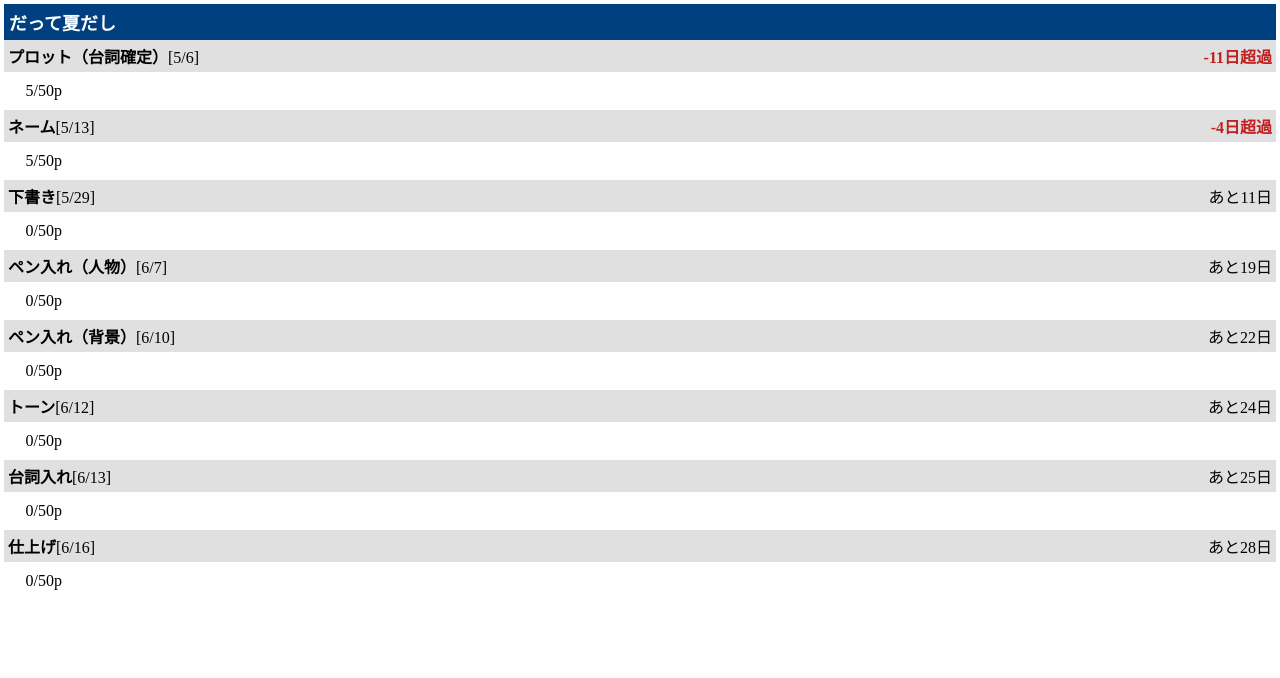
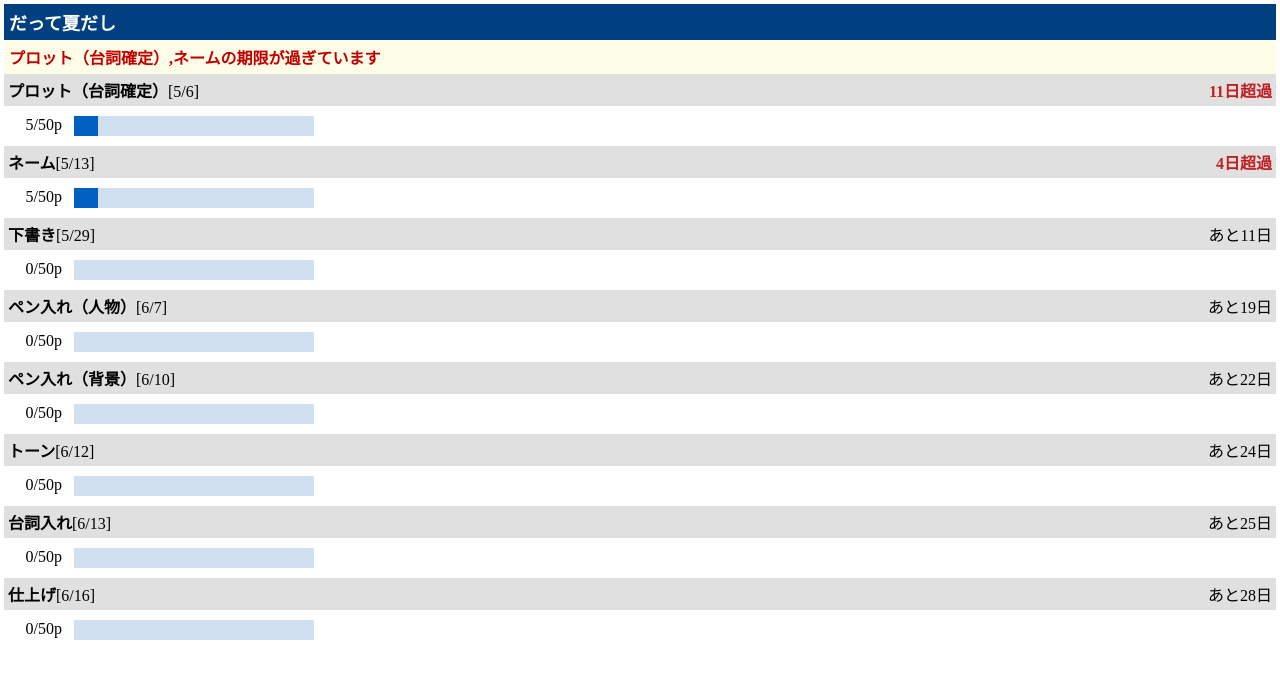
Before and after one commit to sudahiroshi/reminder, a plain HTML site: page index.html in a window 1280 px wide. Drawn offline with Linux system fonts and the light colour scheme.

Commit message:
注意書きとグラフを追加

```diff
--- a/reminder.css
+++ b/reminder.css
@@ -60,3 +60,7 @@
 .graph {
     padding: 6px;
 }
+
+.invisible {
+    display: none;
+}
--- a/reminder.js
+++ b/reminder.js
@@ -65,6 +65,9 @@ class Reminder {
             let title = document.createElement('div');
             title.classList.add('title');
             title.textContent = dat.title;
+            let remind = document.createElement('div');
+            remind.classList.add('remind');
+            let remindList = [];
             let progress = document.createElement('div');
             let page_all = dat.pages;
             for( let da of dat.progress ) {
@@ -83,8 +86,9 @@ class Reminder {
                 days.classList.add('days');
                 let remain = Math.trunc((dead - new Date())/1000/60/60/24);
                 if( remain < 0 ){
-                    days.textContent = "" + remain + "日超過";
+                    days.textContent = "" + ( -1 * remain ) + "日超過";
                     days.classList.add('over');
+                    remindList.push( da.work );
                 }
                 else days.textContent = "あと" + remain + "日";
 
@@ -101,12 +105,38 @@ class Reminder {
                 pages.classList.add('pages');
                 pages.textContent = "" + da.pages + "/" + page_all + "p";
 
+                let graph = document.createElementNS('http://www.w3.org/2000/svg', 'svg');
+                graph.classList.add('graph');
+                graph.setAttribute( 'width', 240 );
+                graph.setAttribute( 'height', 20 );
+                graph.setAttribute( 'version', 1.1 );
+                let bar1 = document.createElementNS('http://www.w3.org/2000/svg','rect');
+                bar1.setAttribute( 'x', 0 );
+                bar1.setAttribute( 'y', 0 );
+                bar1.setAttribute( 'width', da.pages / dat.pages * 240 );
+                bar1.setAttribute( 'height', 20 );
+                bar1.setAttribute( 'fill', '#0060c0' );
+                let bar2 = document.createElementNS('http://www.w3.org/2000/svg','rect');
+                bar2.setAttribute( 'x', da.pages / dat.pages * 240 );
+                bar2.setAttribute( 'y', 0 );
+                bar2.setAttribute( 'width', 240 - da.pages / dat.pages * 240 );
+                bar2.setAttribute( 'height', 20 );
+                bar2.setAttribute( 'fill', '#d0e0f0' );
+                graph.appendChild( bar1 );
+                graph.appendChild( bar2 );
+
                 prg.appendChild( pages );
+                prg.appendChild( graph );
                 progress.appendChild(prg);
 
             }
             console.log(title);
+
             task.appendChild(title);
+            if( remindList.length != 0 ) {
+                remind.textContent = remindList.join() + "の期限が過ぎています";
+                task.appendChild( remind );
+            }
             task.appendChild(progress);
             body.appendChild( task );
         }
```
